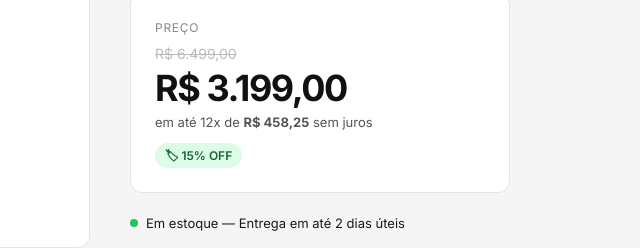
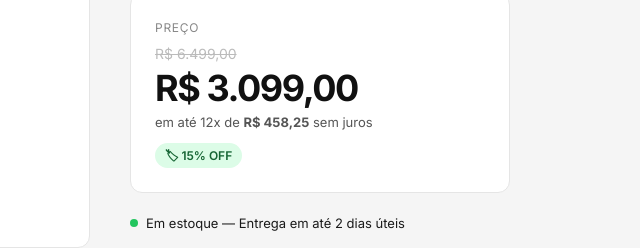
Before and after one commit to rafaelsiembra/teste_site, a plain HTML site: page index.html in a window 1280 px wide. Shown: the part 235-483 px from the top of the page, 586-1226 px from the left. Drawn offline with Linux system fonts and the light colour scheme.

Commit message:
Update index.html

```diff
--- a/index.html
+++ b/index.html
@@ -131,7 +131,7 @@
         <div class="price-label">Preço</div>
         <!-- ↓↓↓ ALTERE AQUI PARA OS TESTES ↓↓↓ -->
         <div class="price-original" id="price-original">R$ 6.499,00</div>
-        <div class="price-current" id="price-current">R$ 3.199,00</div>
+        <div class="price-current" id="price-current">R$ 3.099,00</div>
         <div class="price-installment">em até 12x de <strong>R$ 458,25</strong> sem juros</div>
         <div class="price-badge" id="price-badge">🏷 15% OFF</div>
         <!-- ↑↑↑ FIM DA SEÇÃO DE PREÇO ↑↑↑ -->
```
